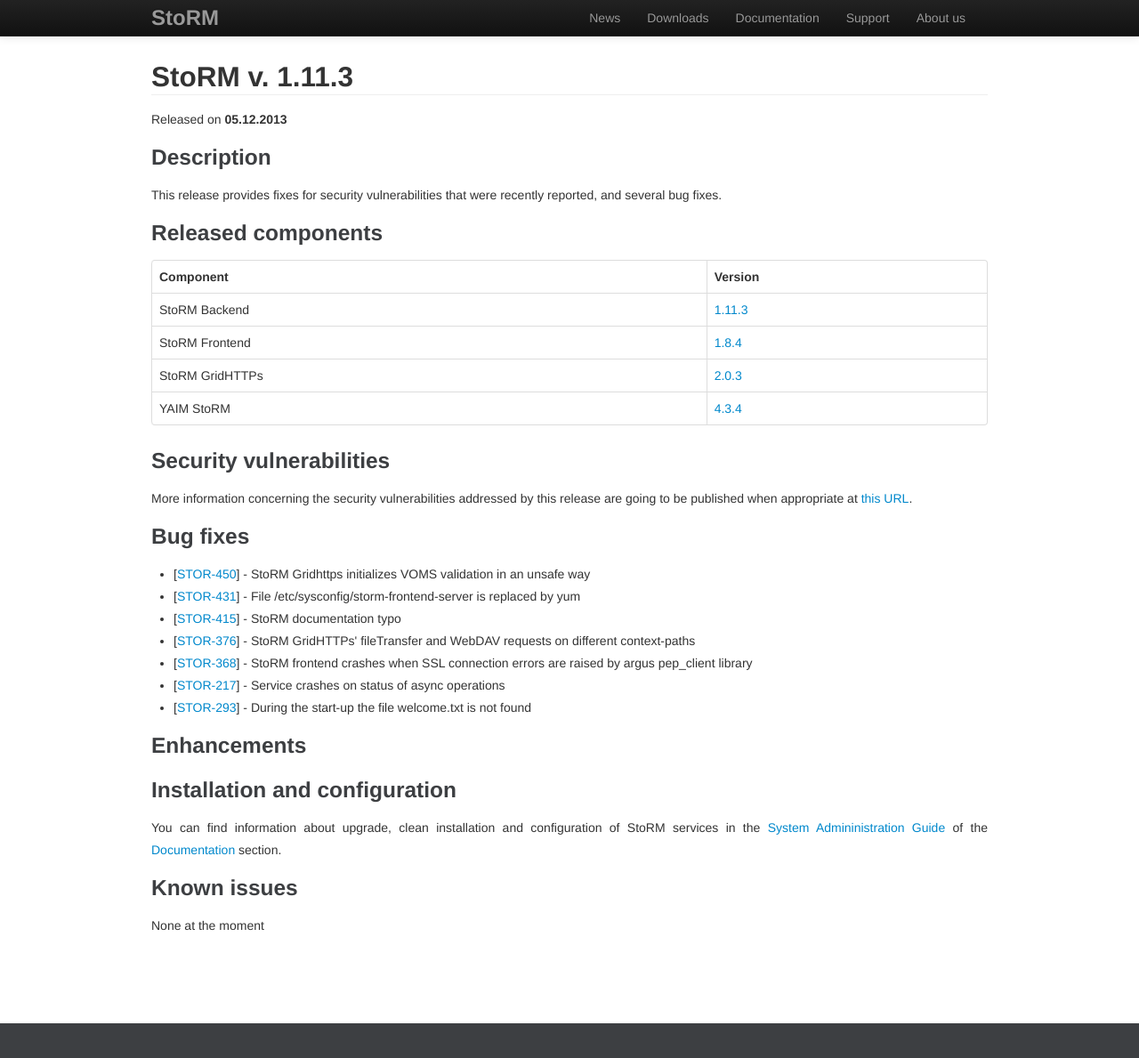
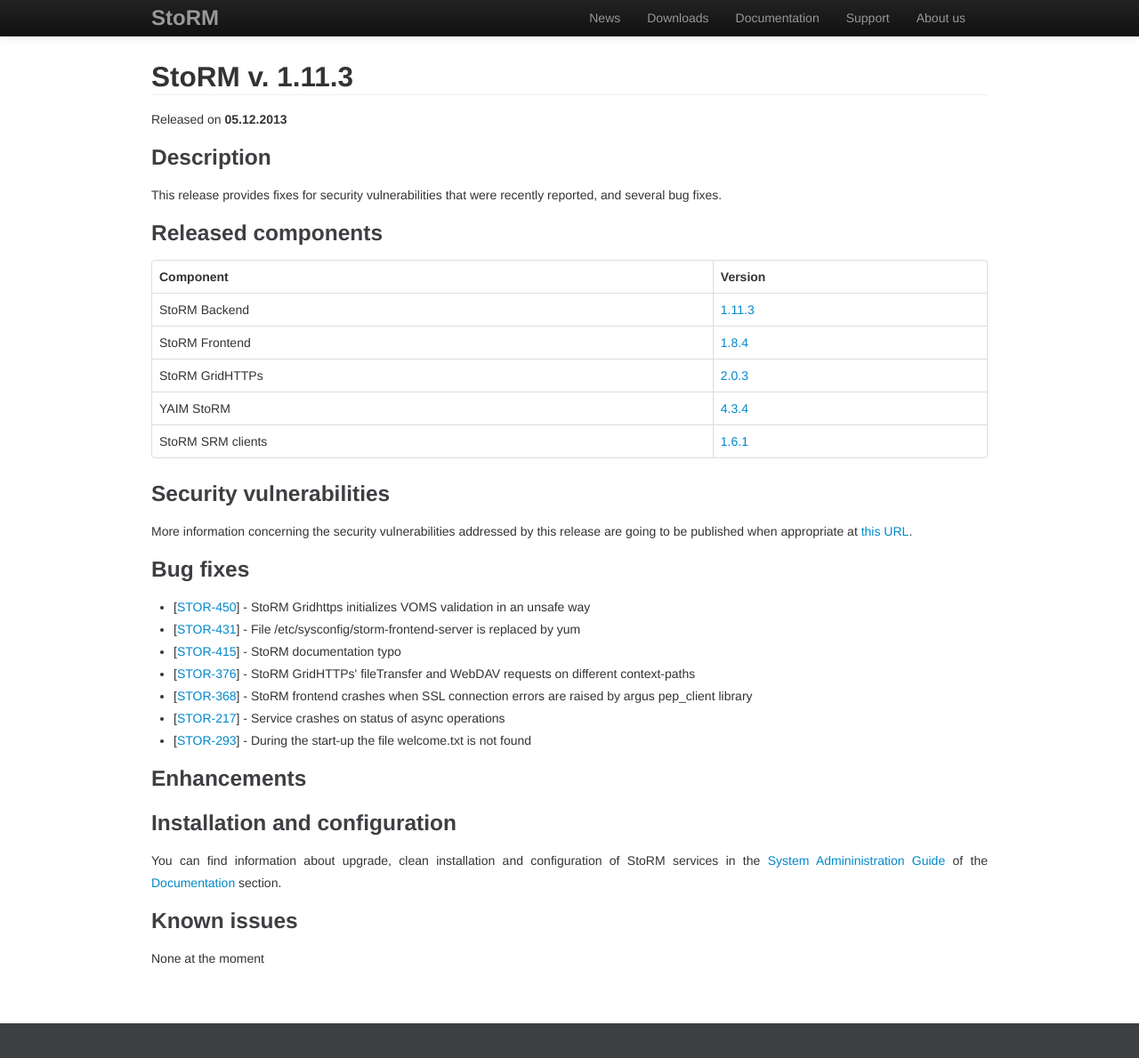
Before and after one commit to italiangrid/storm, a Jekyll site: the page built from release-notes/StoRM-v1.11.3.md, in a window 1280 px wide and 1210 px high. Shown: the top 1189 px of the window at 89% size. Built offline with Jekyll 4.4.1, drawn with Linux system fonts in a browser that asks for light colours; Markdown is read by kramdown in place of the engine named in the settings.

Commit message:
Added release notes for clients

```diff
--- a/release-notes/StoRM-v1.11.3.md
+++ b/release-notes/StoRM-v1.11.3.md
@@ -30,6 +30,9 @@
     - name: YAIM StoRM
       package: yaim-storm
       version: 4.3.4
+    - name: StoRM SRM clients
+      package: storm-srm-client
+      version: 1.6.1
 ---
 
 ## StoRM v. 1.11.3
```
